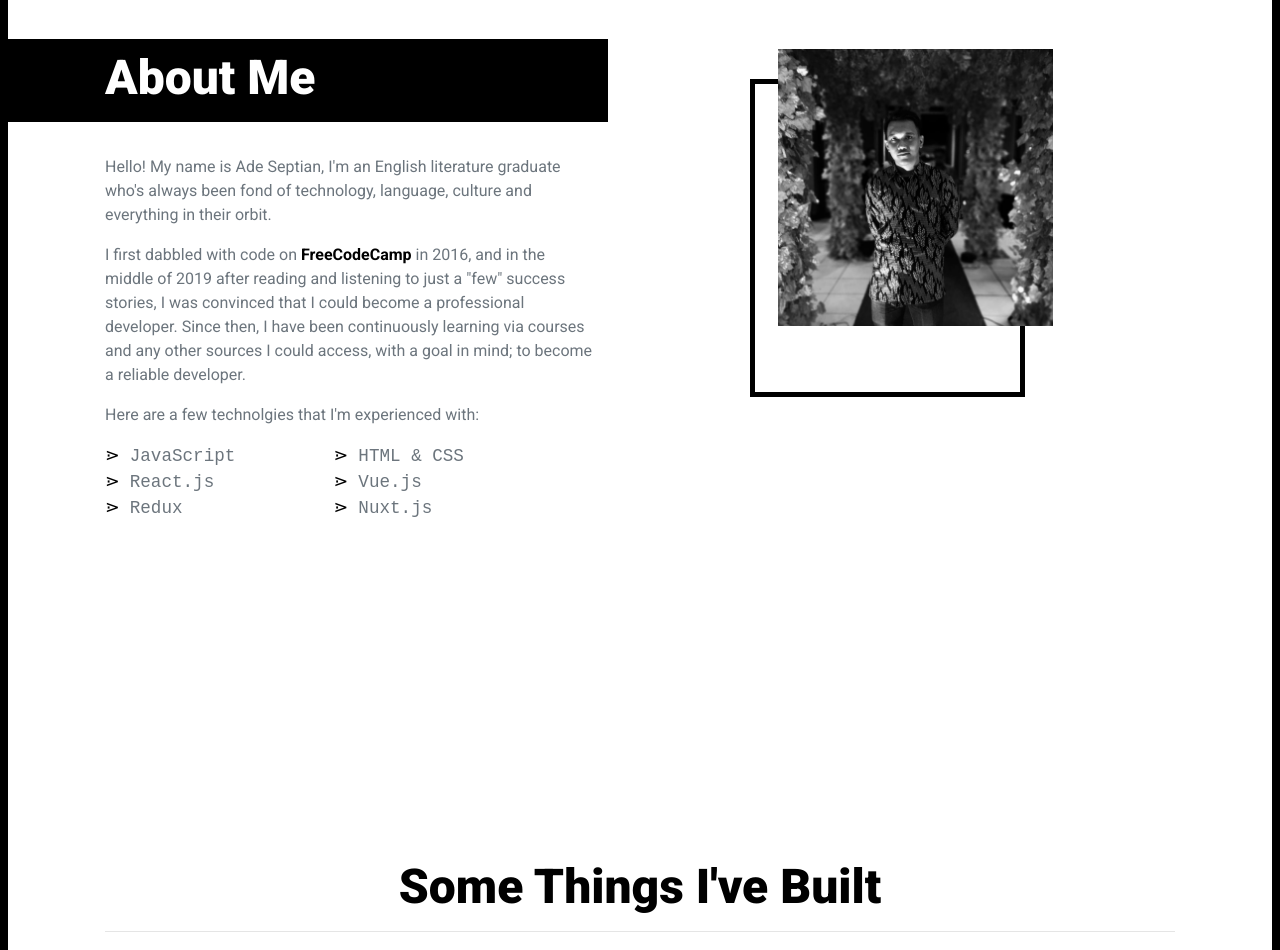
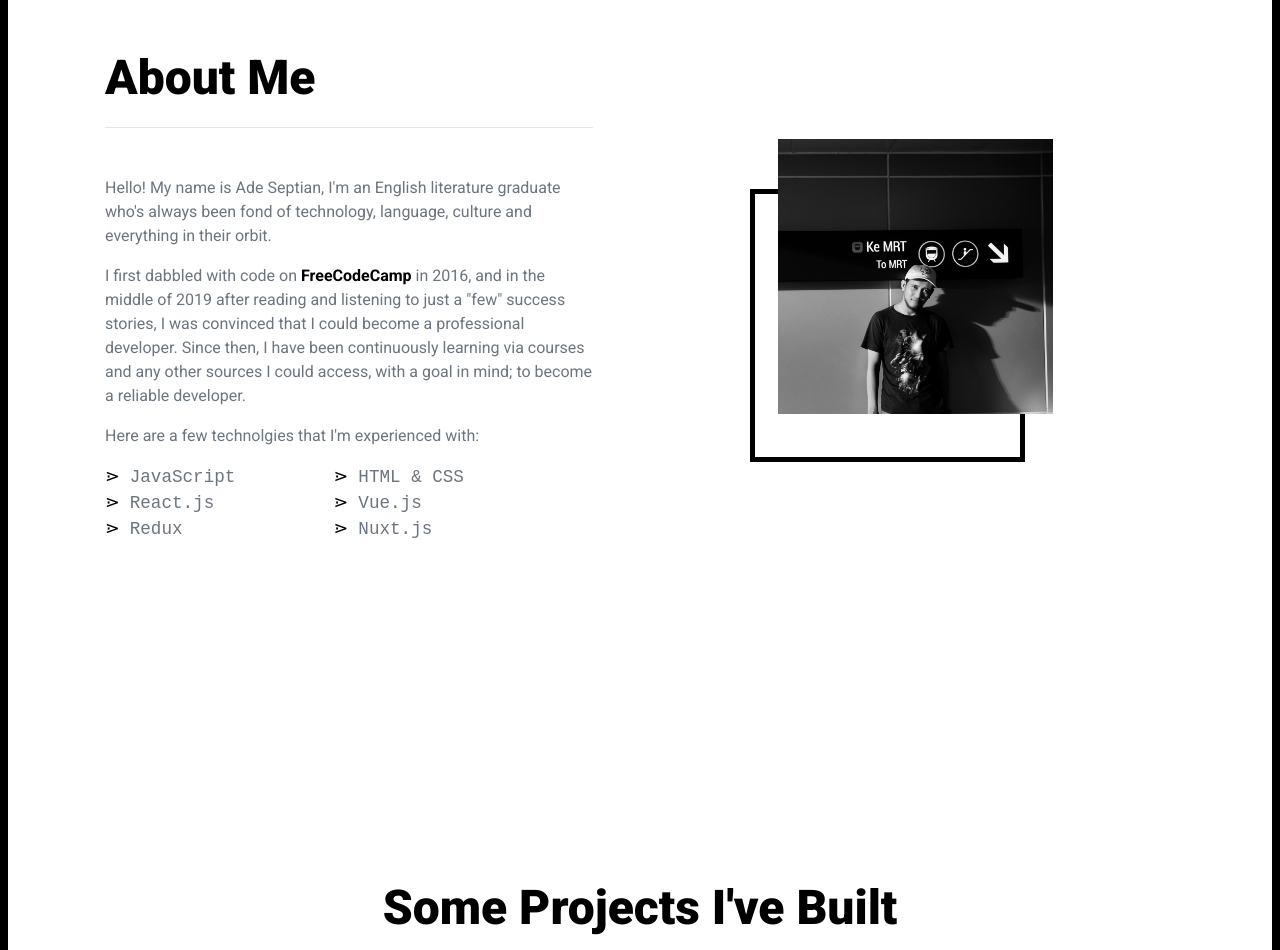
Before and after one commit to septynade/v3, a React (Create React App) app: page / in a window 1280 px wide. Shown: the part 740-1690 px from the top of the page. Built offline with nearby package versions, Linux system fonts and the light colour scheme; a web font is replaced by a local one.

Commit message:
new pic who dis

```diff
--- a/src/App.css
+++ b/src/App.css
@@ -118,13 +118,6 @@ strong {
   font-weight: 900;
   font-family: 'Roboto', sans-serif !important;
   margin-bottom: 20px;
-  color: white;
-}
-.section-title-black {
-  font-size: 3rem;
-  font-weight: 900;
-  font-family: 'Roboto', sans-serif !important;
-  margin-bottom: 20px;
   color: rgb(0, 0, 0);
 }
 
@@ -201,6 +194,7 @@ footer {
   position: relative;
   display: inline-block;
   z-index: 1;
+  margin-top: 90px;
 }
 .pic::after {
   content: '';
@@ -211,7 +205,7 @@ footer {
   width: 50%;
   height: 65%;
   left: 110px;
-  top: 30px;
+  top: 50px;
   z-index: -1;
   box-sizing: border-box;
   transition: transform 0.2s;
--- a/src/components/About.js
+++ b/src/components/About.js
@@ -6,10 +6,9 @@ const About = () => {
     <Container className='spacer' id='about'>
       <Row>
         <Col style={{ marginRight: '2rem' }}>
-          <h1 className='section-title'>
-            About Me
-            <div className='rectangle-1'></div>
-          </h1>
+          <h1 className='section-title'>About Me</h1>
+          <hr className='mb-5' />
+
           <p className='mt-5 text-body'>
             Hello! My name is Ade Septian, I'm an English literature graduate
             who's always been fond of technology, language, culture and
--- a/src/components/Contact.js
+++ b/src/components/Contact.js
@@ -10,7 +10,7 @@ const Contact = () => {
     >
       <Row md={5} lg={2} className='justify-content-center py-5'>
         <Col>
-          <h1 className='text-center section-title-black'>What's Next?</h1>
+          <h1 className='text-center section-title'>What's Next?</h1>
           <p className='text-center text-body'>
             I'm currently looking for an opportunity where I can put my
             abilities to work and to keep growing and learning new things. Do
--- a/src/components/Project.js
+++ b/src/components/Project.js
@@ -12,8 +12,8 @@ const Project = () => {
     <Container className='mb-5' id='project'>
       <Row className='justify-content-end'>
         <Col>
-          <h1 className='text-center mb-2 section-title-black'>
-            Some Things I've Built
+          <h1 className='text-center mb-2 section-title'>
+            Some Projects I've Built
           </h1>
           <hr className='mb-5' />
           <Row>
```
Also changed, not shown: public/pic.jpg.
